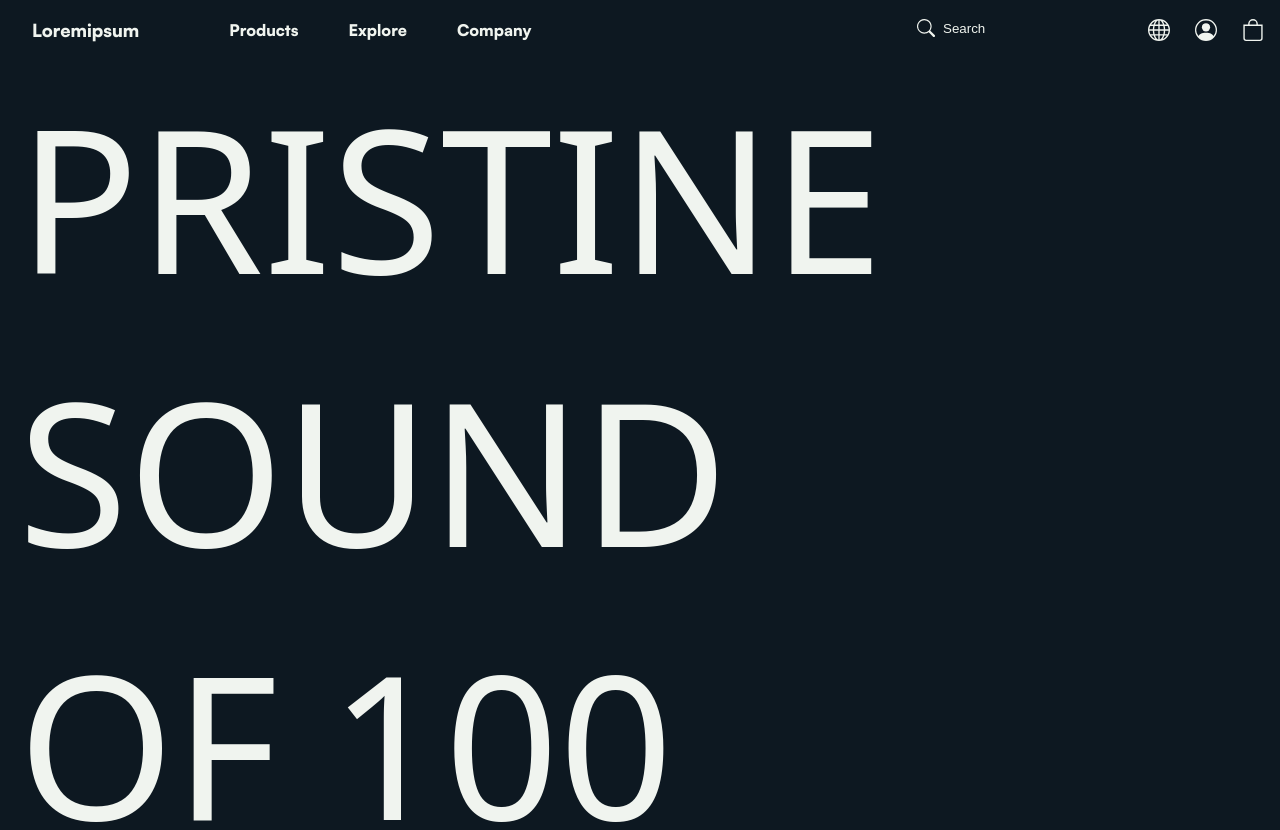
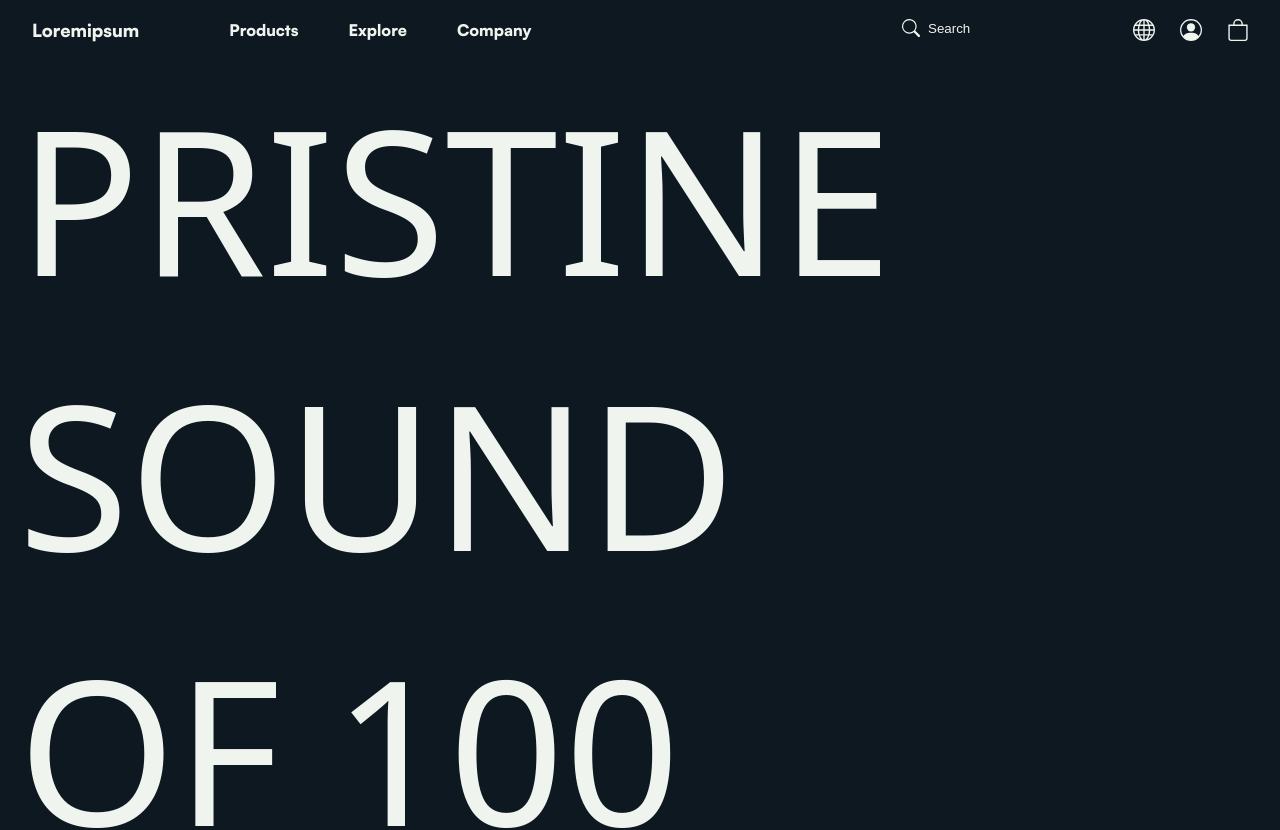
Before and after one commit to danielBRTanimacao/desafio-landing-page-react, a React (Vite) app: page / in a window 1280 px wide. Shown: the top 830 px of the page. Built offline with nearby package versions, Linux system fonts and the light colour scheme.

Commit message:
new feature

```diff
--- a/src/assets/css/Index.css
+++ b/src/assets/css/Index.css
@@ -131,7 +131,7 @@ body {
 .display-1 {
     margin: 0;
     font-weight: 300 !important;
-    font-size: 12.5em;
+    font-size: 12.63em;
 }
 
 .display-1 .mr-start {
--- a/src/components/Nav.tsx
+++ b/src/components/Nav.tsx
@@ -1,5 +1,8 @@
+import CSS from "csstype";
+
 export default () => {
     let height_svgs: string = "22";
+    let padding_right: CSS.Properties = { paddingRight: "15px" };
     return (
         <>
             <nav className="nav stick-top bg-nav">
@@ -23,7 +26,7 @@ export default () => {
                         </li>
                     </ul>
                 </div>
-                <ul className="list-navigation">
+                <ul className="list-navigation" style={padding_right}>
                     <li>
                         <form action="#" method="get" className="nav">
                             <svg
```
